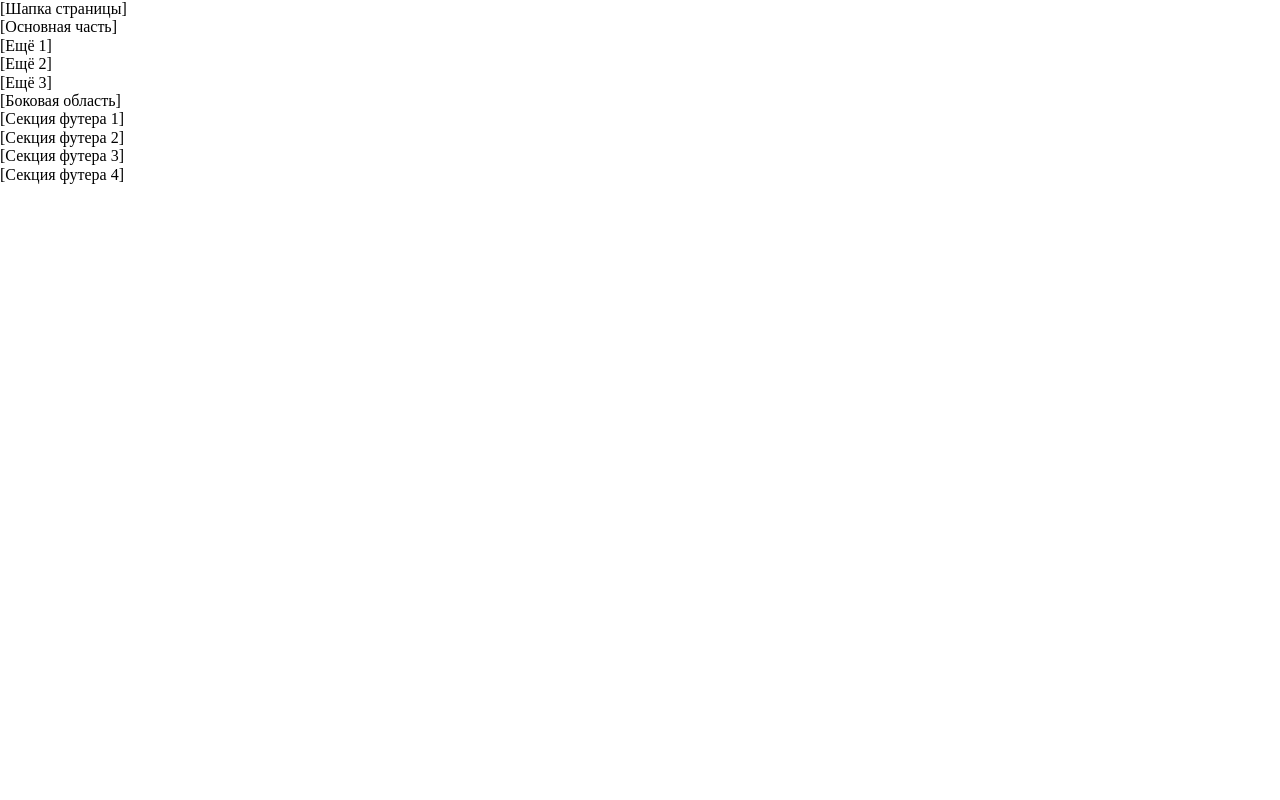
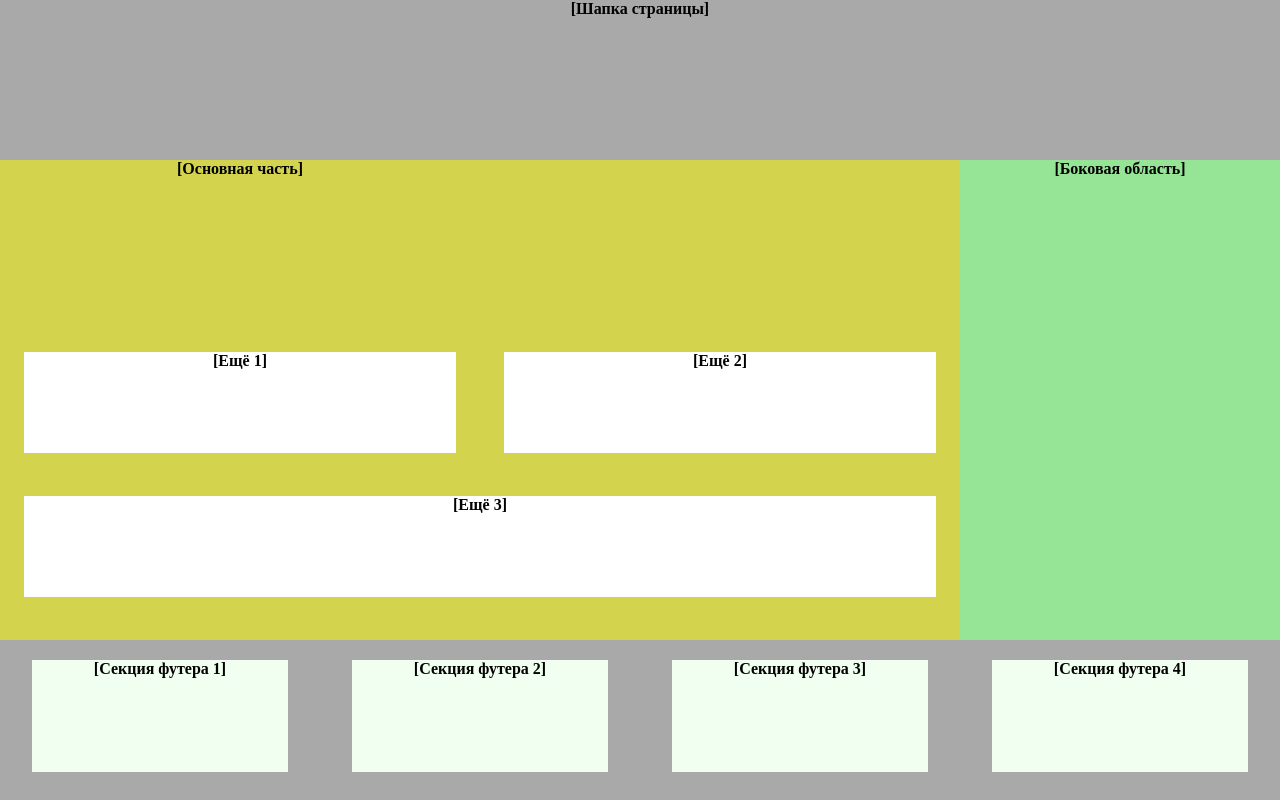
Before and after one commit to Lanarish/week7, a plain HTML site: page 1st part/responsiv.html in a window 1280 px wide. Drawn offline with Linux system fonts and the light colour scheme.

Commit message:
изменен путь для стилей

```diff
--- a/1st part/responsiv.html
+++ b/1st part/responsiv.html
@@ -4,7 +4,7 @@
     <meta charset="UTF-8">
     <meta http-equiv="X-UA-Compatible" content="IE=edge">
     <meta name="viewport" content="width=device-width, initial-scale=1.0">
-    <link rel="stylesheet" href="styleadaptiv.css">
+    <link rel="stylesheet" href="styleresponsiv.css">
     <link rel="stylesheet" href="normalize — копия 2.css">
     <title>Document</title>
 </head>
--- a/1st part/styleresponsiv.css
+++ b/1st part/styleresponsiv.css
@@ -3,7 +3,7 @@
     grid-template-columns: 3fr 1fr;
     grid-template-rows: 20% 1fr 20%;
     height: 100vh;
-    font-size: 20px;
+    font-size: 1em;
     font-weight: 700;
 }
 
```
